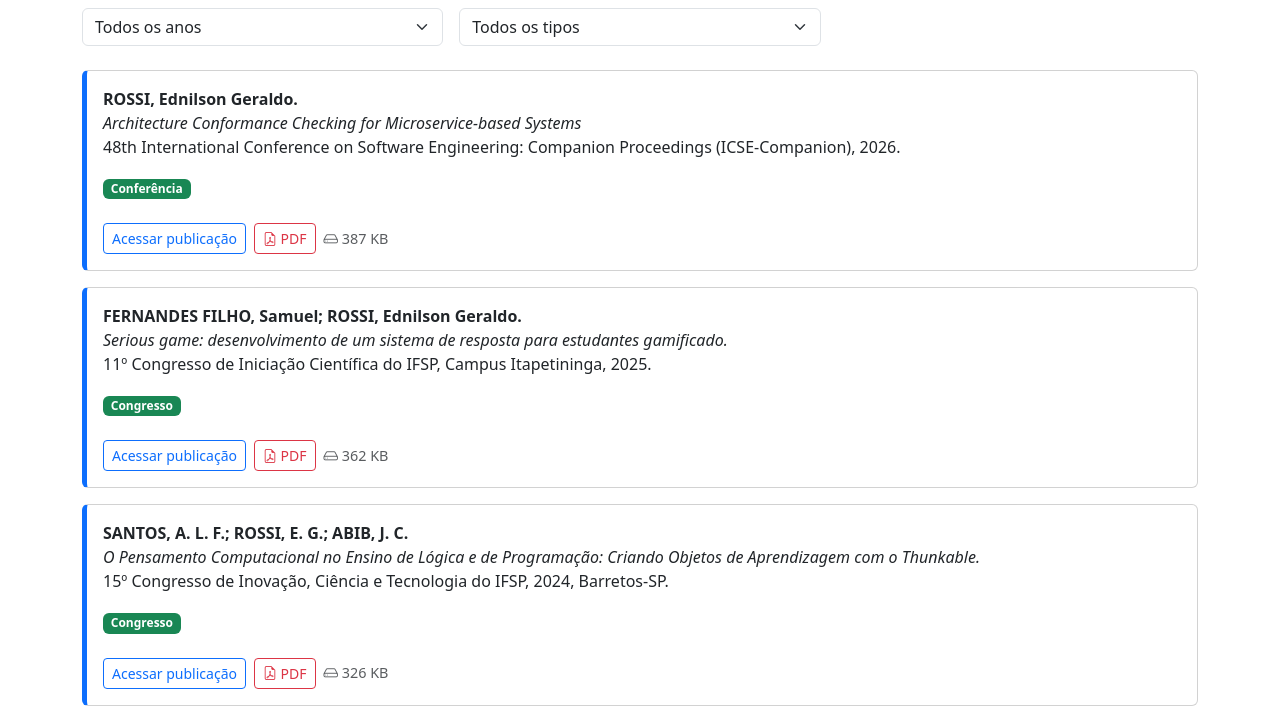
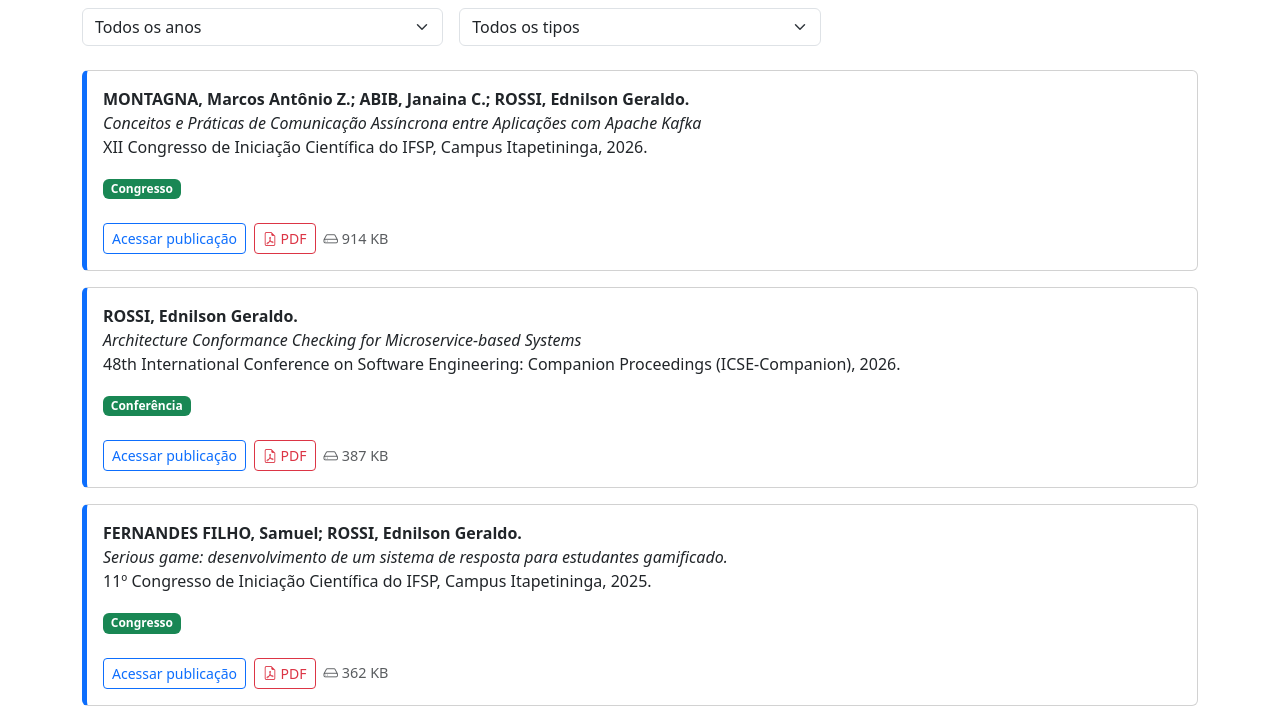
Before and after one commit to ednilsonrossi/ednilsonrossi.github.io, a plain HTML site: page publications/PublicacoesEdnilsonRossi.html in a window 1280 px wide. Shown: the part 120-828 px from the top of the page. Drawn offline with nearby package versions, Linux system fonts and the light colour scheme.

Commit message:
publicação marco

```diff
--- a/publications/PublicacoesEdnilsonRossi.html
+++ b/publications/PublicacoesEdnilsonRossi.html
@@ -45,7 +45,7 @@
     <div class="col-md-4">
       <select id="filterYear" class="form-select">
         <option value="all">Todos os anos</option>
-        <option value="2015">2026</option>
+        <option value="2026">2026</option>
         <option value="2025">2025</option>
         <option value="2024">2024</option>
         <option value="2023">2023</option>
@@ -67,6 +67,49 @@
   </div>
 
   <!-- ===================== PUBLICAÇÕES ===================== -->
+
+
+  <!-- ===================== CARD BEGIN  ===================== -->
+  <div class="publication card publication-card mb-3"
+       data-year="2026"
+       data-type="congresso">
+    <div class="card-body">
+
+      <p>
+        <strong>MONTAGNA, Marcos Antônio Z.; ABIB, Janaina C.; ROSSI, Ednilson Geraldo.</strong><br>
+        <em>Conceitos e Práticas de Comunicação Assíncrona entre Aplicações com Apache Kafka</em><br>
+        XII Congresso de Iniciação Científica do IFSP, Campus Itapetininga, 2026.
+      </p>
+
+      <span class="badge text-bg-success mb-2">
+        Congresso
+      </span>
+
+      <div class="d-flex flex-wrap gap-2 mt-3 align-items-center">
+
+        <a
+          href="https://eventosacademicos.itp.ifsp.edu.br/index.php/ic/article/view/405"
+          target="_blank"
+          class="btn btn-sm btn-outline-primary"
+        >
+          Acessar publicação
+        </a>
+
+        <a
+          href="pdf/2026/MONTAGNA_2026__Kafka.pdf"
+          target="_blank"
+          class="btn btn-sm btn-outline-danger"
+        >
+          <i class="bi bi-file-earmark-pdf"></i>
+          PDF
+        </a>
+
+        <span class="pdf-info text-muted">
+          <i class="bi bi-hdd"></i> 914 KB
+        </span>
+      </div>
+    </div>
+  </div>
 
 
   <!-- ===================== CARD BEGIN  ===================== -->
```
Also changed, not shown: 1 other file.
